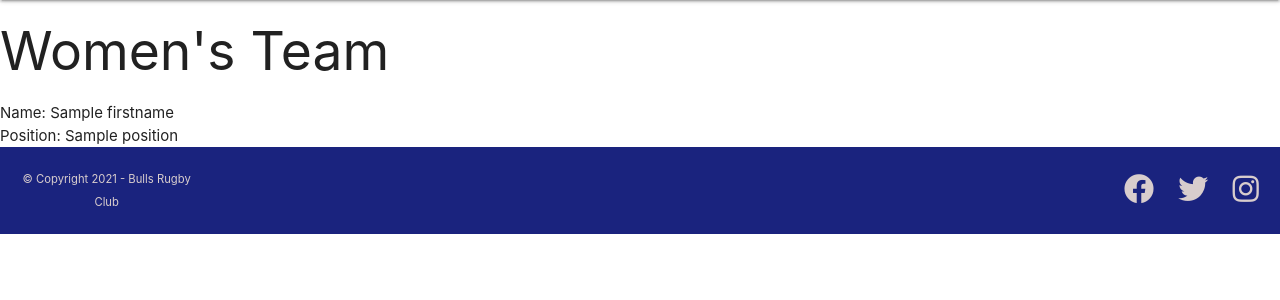
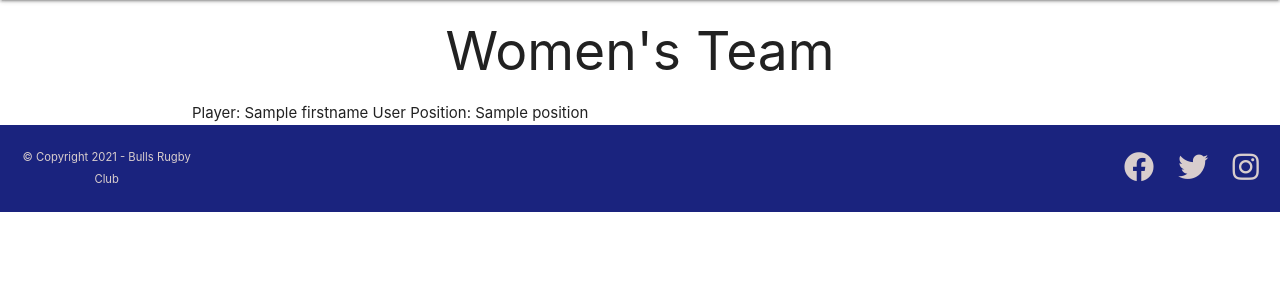
Before and after one commit to TomDillane/bulls_rugby_club, a Flask app: page /get_women_team in a window 1280 px wide. Shown: the part 100-400 px from the top of the page. Run offline with Flask 2, Linux system fonts and the light colour scheme; a database or web service that is not in the repository returns one stand-in record (values such as "Sample title"); some libraries are stand-ins or nearby versions; some web fonts are replaced.

Commit message:
Style: minor changes to how data is displayed

```diff
--- a/templates/women.html
+++ b/templates/women.html
@@ -1,11 +1,11 @@
 {% extends "base.html" %}
 {% block content %}
 
-    <h2>Women's Team</h2>
-
+    <h2 class="center-align">Women's Team</h2>
+    <div class="container">
     {% for woman in women %}
-       Name: {{ woman.firstname }}<br>
+       Player: {{ woman.firstname }} {{ woman.lastname }}
        Position: {{ woman.position }}<br>
     {% endfor %}
-
+    </div>
 {% endblock %}
```
